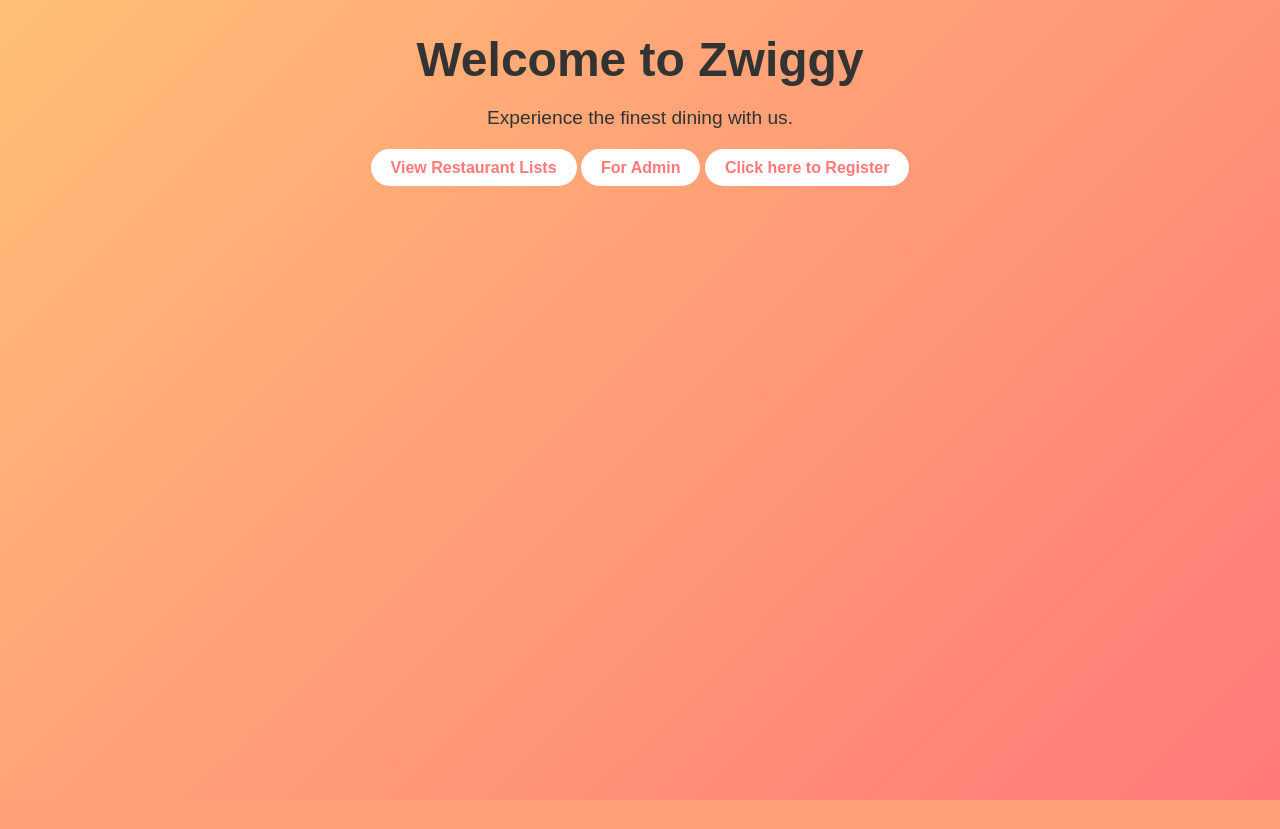
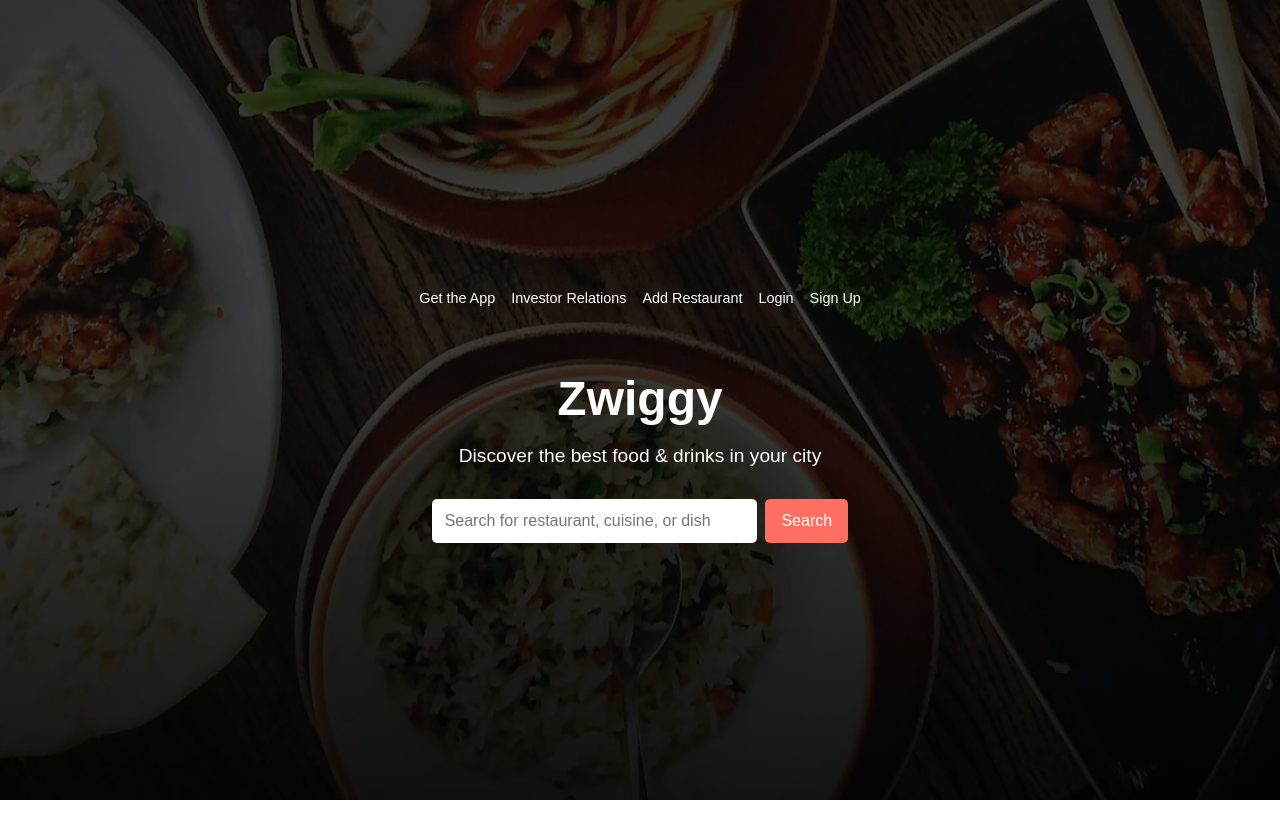
Before and after one commit to csdivyansh/Zwiggy, a Flask app: page / in a window 1280 px wide. Shown: the top 829 px of the page. Before the commit the page ends 800 px from the top, so only its background shows below. Run offline with Flask 3, Linux system fonts and the light colour scheme.

Commit message:
pushed some ui updates

```diff
--- a/app.py
+++ b/app.py
@@ -213,5 +213,5 @@
     items = session.query(MenuItem).filter_by(restaurant_id=restaurant.id).all()
     return jsonify(MenuItems = [i.serialize for i in items])
 
-# if __name__=='__main__':
-#     app.run(debug=True,host ='0.0.0.0' ,port = 8085)
+if __name__=='__main__':
+    app.run(debug=True, host ='0.0.0.0' ,port = 8085)
--- a/static/home.css
+++ b/static/home.css
@@ -1,34 +1,108 @@
 body {
     margin: 0;
     font-family: 'Arial', sans-serif;
-    background: linear-gradient(135deg, #ffbe76, #ff7979);
-    color: #333;
+  }
+
+  .hero {
+    position: relative;
+    background: url("img.png") no-repeat center center/cover;
+    height: 100vh;
+    color: #fff;
+  }
+
+
+  .overlay {
+    position: absolute;
+    top: 0;
+    left: 0;
+    right: 0;
+    bottom: 0;
+    background: rgba(0, 0, 0, 0.6);
+    display: flex;
+    flex-direction: column;
+    justify-content: center;
+    align-items: center;
+  }
+
+  nav ul {
+    list-style: none;
+    display: flex;
+    justify-content: flex-end;
+    padding: 1rem;
+    gap: 1rem;
+  }
+
+  nav ul li a {
+    color: #fff;
+    text-decoration: none;
+    font-size: 0.9rem;
+  }
+
+  .hero-content {
+    text-align: center;
+  }
+
+  .hero-content h1 {
+    font-size: 3rem;
+    margin-bottom: 1rem;
+  }
+
+  .hero-content p {
+    font-size: 1.2rem;
+    margin-bottom: 2rem;
+  }
+
+  .search-bar {
     display: flex;
     justify-content: center;
-    height: 100vh;
+    gap: 0.5rem;
+  }
+
+  .search-bar input {
+    padding: 0.8rem;
+    font-size: 1rem;
+    border: none;
+    border-radius: 5px;
+    width: 300px;
+  }
+
+  .search-bar button {
+    padding: 0.8rem 1rem;
+    background: #ff6f61;
+    color: #fff;
+    border: none;
+    border-radius: 5px;
+    font-size: 1rem;
+    cursor: pointer;
+  }
+
+  .search-bar button:hover {
+    background: #e55b4e;
+  }
+
+  .features {
+    display: flex;
+    justify-content: center;
+    gap: 2rem;
+    padding: 2rem;
+    background: #fff;
+  }
+
+  .feature-card {
     text-align: center;
-}
-.hero {
-    max-width: 600px;
-}
-h1 {
-    font-size: 3rem;
-    margin-bottom: 20px;
-}
-p {
-    font-size: 1.2rem;
-    margin-bottom: 30px;
-}
-.cta {
-    text-decoration: none;
-    background: #fff;
-    color: #ff7979;
-    padding: 10px 20px;
-    border-radius: 50px;
-    font-weight: bold;
-    transition: background 0.3s, color 0.3s;
-}
-.cta:hover {
-    background: #ff7979;
-    color: #fff;
-}
+    border-radius: 10px;
+    overflow: hidden;
+    box-shadow: 0 4px 6px rgba(0, 0, 0, 0.1);
+  }
+
+  .feature-card img {
+    width: 100%;
+  }
+
+  .feature-card h3 {
+    margin: 1rem 0 0.5rem;
+  }
+
+  .feature-card p {
+    padding: 0 1rem 1rem;
+  }
--- /dev/null
+++ b/tempCodeRunnerFile.py
@@ -0,0 +1,3 @@
+
+if __name__=='__main__':
+    app.run(debug=True,host ='0.0.0.0' ,port = 8085)
--- a/templates/index.html
+++ b/templates/index.html
@@ -10,16 +10,39 @@
     />
   </head>
   <body>
-    <div class="hero">
-      <h1>Welcome to Zwiggy</h1>
-      <p>Experience the finest dining with us.</p>
-      <a href="http://localhost:8085/restaurants/" class="cta"
-        >View Restaurant Lists</a
-      >
-      <a href="http://localhost:8085/login/" class="cta">For Admin</a>
-      <a href="http://localhost:8085/register/" class="cta"
-        >Click here to Register</a
-      >
-    </div>
+
+    <header class="hero">
+      <div class="overlay">
+        <nav>
+          <ul>
+            <li><a href="#">Get the App</a></li>
+            <li><a href="#">Investor Relations</a></li>
+            <li><a href="#">Add Restaurant</a></li>
+            <li><a href="http://localhost:8085/login/">Login</a></li>
+            <li><a href="http://localhost:8085/register/">Sign Up</a></li>
+          </ul>
+        </nav>
+        <div class="hero-content">
+          <h1>Zwiggy</h1>
+          <p>Discover the best food & drinks in your city</p>
+          <div class="search-bar">
+            <input type="text" placeholder="Search for restaurant, cuisine, or dish" />
+            <button>Search</button>
+          </div>
+        </div>
+      </div>
+    </header>
+    <section class="features">
+      <div class="feature-card">
+        <img src="images\img.png" alt="Order Online" />
+        <h3>Order Online</h3>
+        <p>Stay home and order to your doorstep</p>
+      </div>
+      <div class="feature-card">
+        <img src="images\img.png" alt="Dining" />
+        <h3>Dining</h3>
+        <p>View the city's favourite dining venues</p>
+      </div>
+    </section>
   </body>
 </html>
```
Also changed, not shown: static/register.css (+14 -0 lines), templates/login.html (+68 -1 lines), static/img.png (added).
